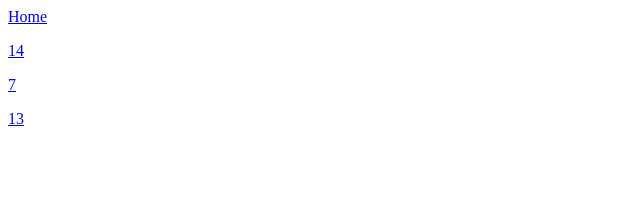
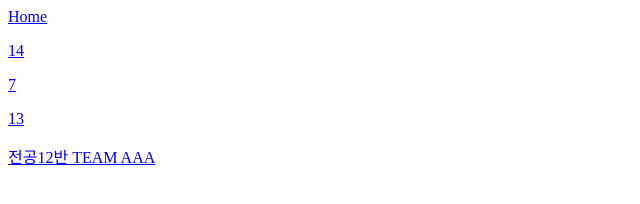
Before and after one commit to creamcream1217/git-20250428, a plain HTML site: page index.html in a window 1280 px wide. Shown: the whole page, without its empty margins (0-640 px from the left). Drawn offline with Linux system fonts and the light colour scheme.

Commit message:
Update index.html
전공12반

```diff
--- a/index.html
+++ b/index.html
@@ -11,5 +11,6 @@
     >
     <a href="https://github.com/kb-git-ex/git-3week.git"><p>7</p></a>
     <a href="https://khyej.github.io/git-test/"><p>13</p></a>
+    <a href="https://guno-p.github.io/git-20250428-teamPJ/"><p>전공12반 TEAM AAA</p></a>
   </body>
 </html>
```
